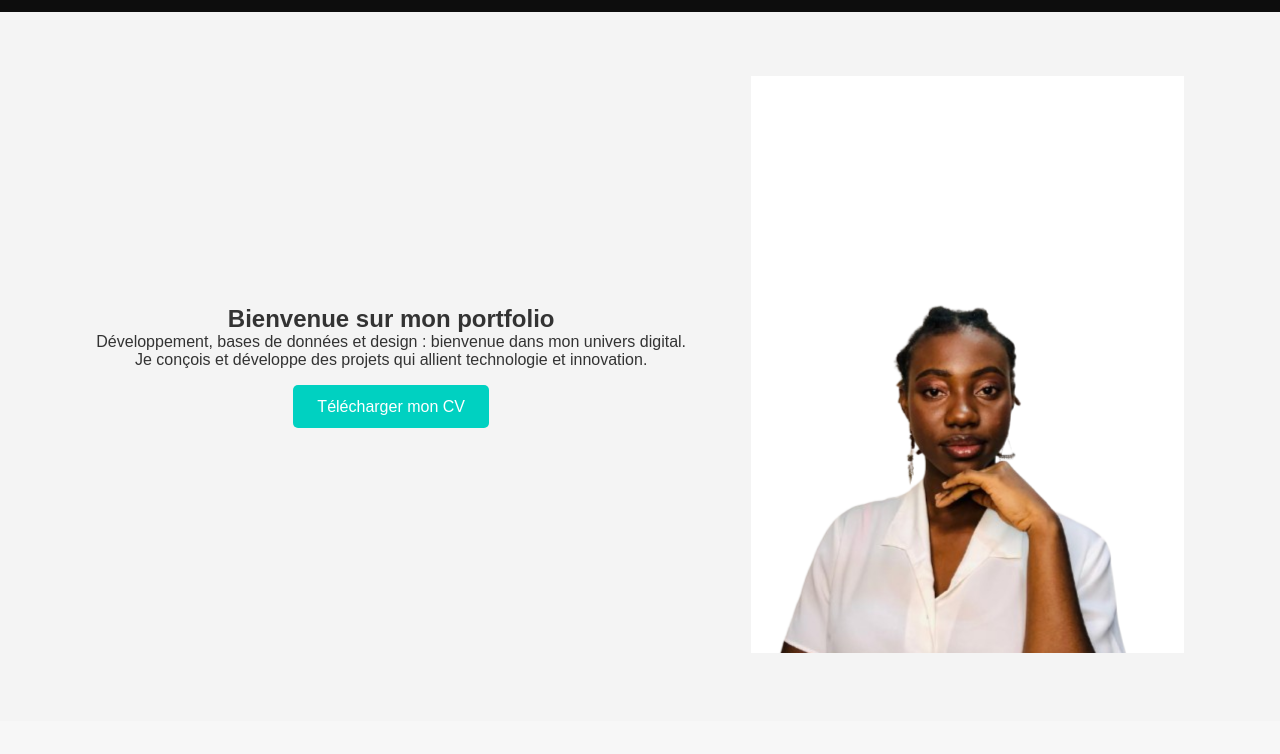
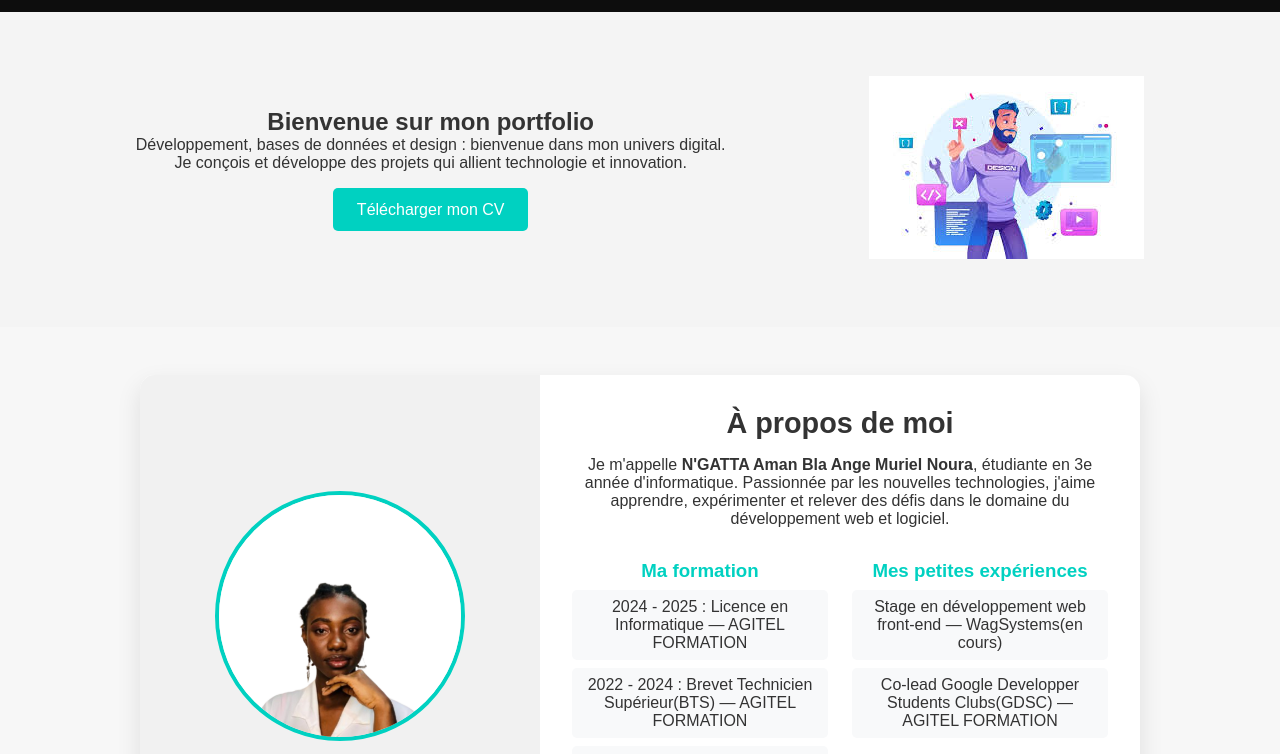
Before and after one commit to Murielng/Murielng.github.io, a plain HTML site: page index.html in a window 1280 px wide. Shown: the part 39-793 px from the top of the page. Drawn offline with Linux system fonts and the light colour scheme.

Commit message:
Modification index.HTML 2eme fois

```diff
--- a/index.html
+++ b/index.html
@@ -35,7 +35,7 @@
         <a href="./DOC/CV_MURIEL_N'GATTA (2).pdf" target="_blank" class="btn">Télécharger mon CV</a>
       </div>
       <div>
-        <img src="./images/design.png" alt="Photo de profil">
+        <img src="./images/DEV.jpeg" alt="Photo de profil">
       </div>
 
     </section>
@@ -43,7 +43,7 @@
   <main class="about-modern" id="propos">
     <div class="about-card">
       <div class="about-img">
-        <img src="./images/photo.png" alt="Photo de profil">
+        <img src="./images/design.png" alt="Photo de profil">
       </div>
       <div class="about-text">
         <h2>À propos de moi</h2>
```
